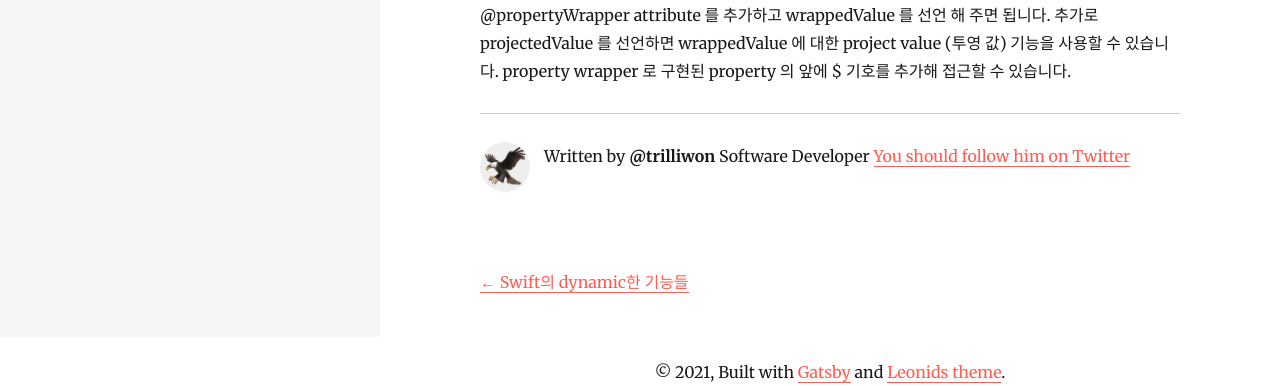
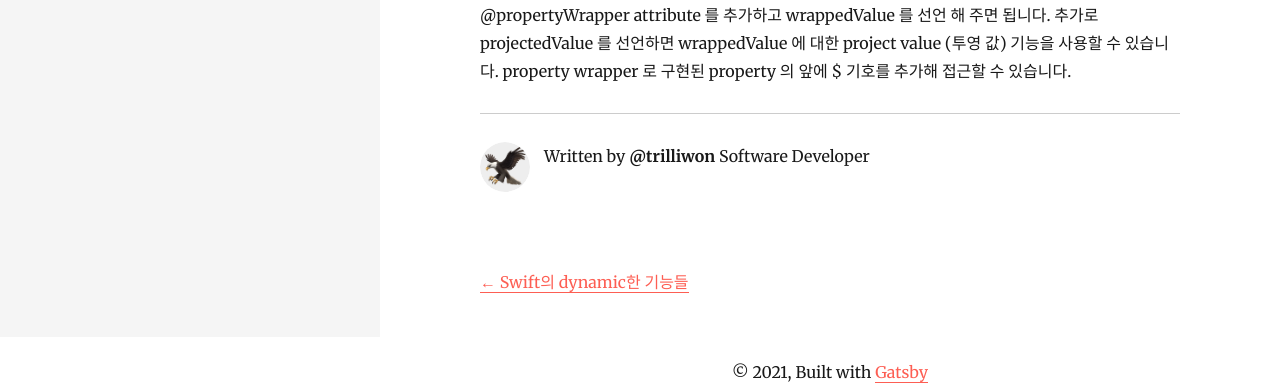
Before and after one commit to trilliwon/blog, a Gatsby site: page /2021-02-20-swift-propertywrapper/ in a window 1280 px wide. Shown: the part 463-849 px from the top of the page. Built offline with nearby package versions, Linux system fonts and the light colour scheme; Gatsby itself is replaced by a stand-in of ours; some packages are replaced by stand-ins of ours.

Commit message:
Improve layout

```diff
--- a/src/components/bio.js
+++ b/src/components/bio.js
@@ -59,9 +59,6 @@ const Bio = () => {
       <p>
         Written by <strong>{author.name}</strong> {author.summary}
         {` `}
-        <a href={`https://twitter.com/${social.twitter}`}>
-          You should follow him on Twitter
-        </a>
       </p>
     </div>
   )
--- a/src/components/footer.js
+++ b/src/components/footer.js
@@ -5,15 +5,7 @@ const Footer = () => {
     <footer className="my-12 text-center">
       © {new Date().getFullYear()}, Built with
       {` `}
-      <a href="https://www.gatsbyjs.org">Gatsby</a> and{" "}
-      <a
-        href="https://github.com/renyuanz/leonids"
-        target="_blank"
-        rel="noreferrer"
-      >
-        Leonids theme
-      </a>
-      .
+      <a href="https://www.gatsbyjs.org">Gatsby</a>
     </footer>
   )
 }
```
